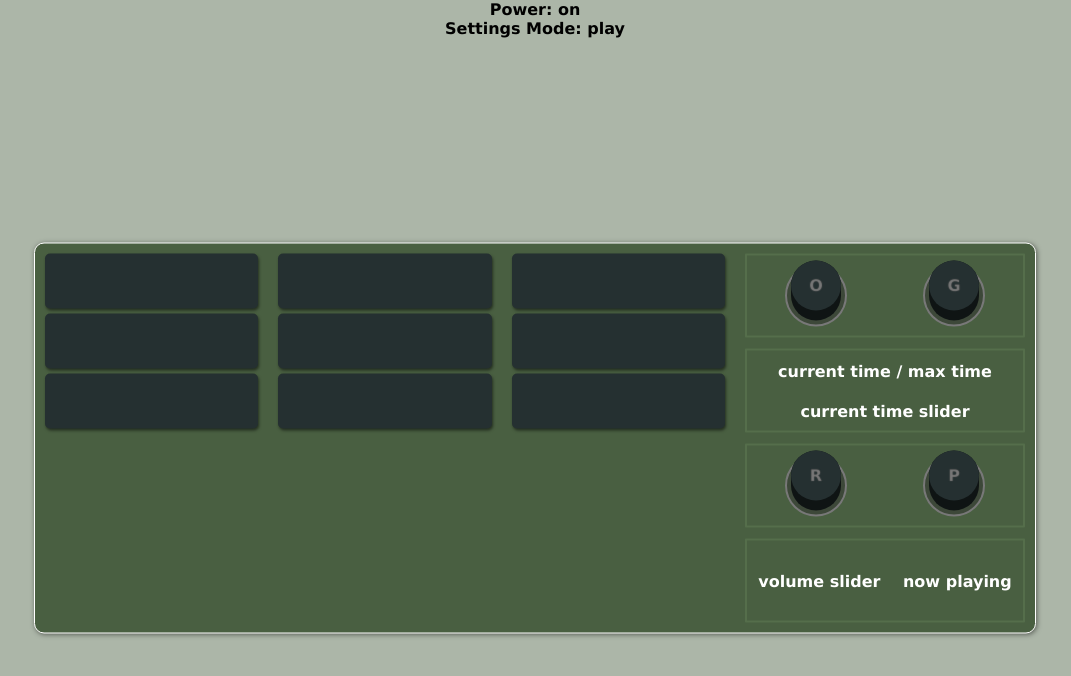
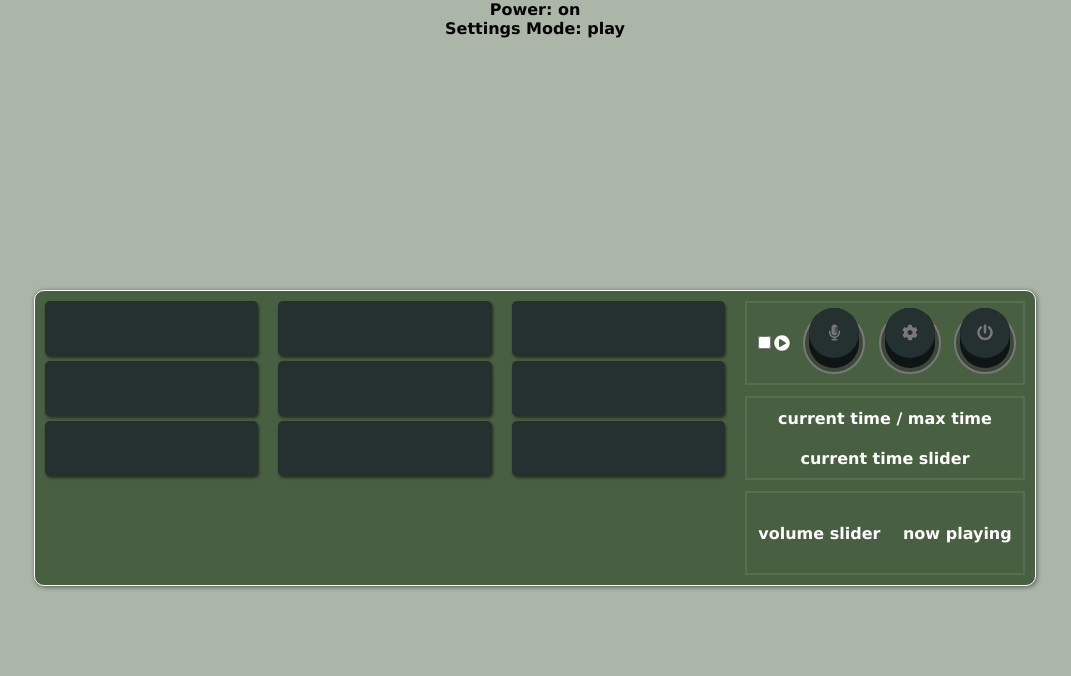
Before and after one commit to msmit1123/sound-machine, a React (Create React App) app: page / in a window 1280 px wide. Shown: the top 676 px of the page, without its empty margins (105-1176 px from the left). Built offline with nearby package versions, Linux system fonts and the light colour scheme; the HTML template or start-up script is replaced by a standard one.

Commit message:
added icons to toggle buttons

```diff
--- a/package.json
+++ b/package.json
@@ -3,6 +3,10 @@
   "version": "0.1.0",
   "private": true,
   "dependencies": {
+    "@fortawesome/fontawesome-svg-core": "^1.2.25",
+    "@fortawesome/free-regular-svg-icons": "^5.11.2",
+    "@fortawesome/free-solid-svg-icons": "^5.11.2",
+    "@fortawesome/react-fontawesome": "^0.1.7",
     "node-sass": "^4.12.0",
     "react": "^16.10.2",
     "react-dom": "^16.10.2",
--- a/src/components/ToggleSwitch/ToggleSwitch.scss
+++ b/src/components/ToggleSwitch/ToggleSwitch.scss
@@ -140,7 +140,7 @@
       position: relative;
       background-color: var(--switch-button-side-color);
 
-      color: transparent;
+      color: var(--switch-base-color);
       text-shadow: 0px 0px 1px var(--switch-base-color);
       text-align: center;
       font-size: calc(100% * var(--text-label-scale-factor));
--- a/src/containers/ControlPad/Controlpad.js
+++ b/src/containers/ControlPad/Controlpad.js
@@ -1,4 +1,11 @@
 import React from 'react';
+import { FontAwesomeIcon } from '@fortawesome/react-fontawesome';
+import {
+  faPlayCircle,
+  faCog,
+  faMicrophoneAlt,
+  faPowerOff
+} from '@fortawesome/free-solid-svg-icons';
 
 import './Controlpad.scss';
 
@@ -8,24 +15,30 @@ function Controlpad(props) {
   return (
     <div className='controls'>
       <div className='controls__module'>
-        <ToggleSwitch id='power' className='toggle-switch-type-B'>
-          <span>O</span>
+        <ToggleSwitch id='play' className='toggle-switch-type-C'>
+          <span>
+            <FontAwesomeIcon icon={faPlayCircle} />
+          </span>
+        </ToggleSwitch>
+        <ToggleSwitch id='record' className='toggle-switch-type-B'>
+          <span>
+            <FontAwesomeIcon icon={faMicrophoneAlt} />
+          </span>
         </ToggleSwitch>
         <ToggleSwitch id='settings' className='toggle-switch-type-B'>
-          <span>G</span>
+          <span>
+            <FontAwesomeIcon icon={faCog} />
+          </span>
+        </ToggleSwitch>
+        <ToggleSwitch id='power' className='toggle-switch-type-B'>
+          <span>
+            <FontAwesomeIcon icon={faPowerOff} />
+          </span>
         </ToggleSwitch>
       </div>
       <div className='controls__module'>
         <div>current time / max time</div>
         <div>current time slider</div>
-      </div>
-      <div className='controls__module'>
-        <ToggleSwitch id='record' className='toggle-switch-type-B'>
-          <span>R</span>
-        </ToggleSwitch>
-        <ToggleSwitch id='play' className='toggle-switch-type-B'>
-          <span>P</span>
-        </ToggleSwitch>
       </div>
       <div className='controls__module'>
         <div>volume slider</div>
```
Also changed, not shown: 1 other file (tests, documents, lock files or other folders).
